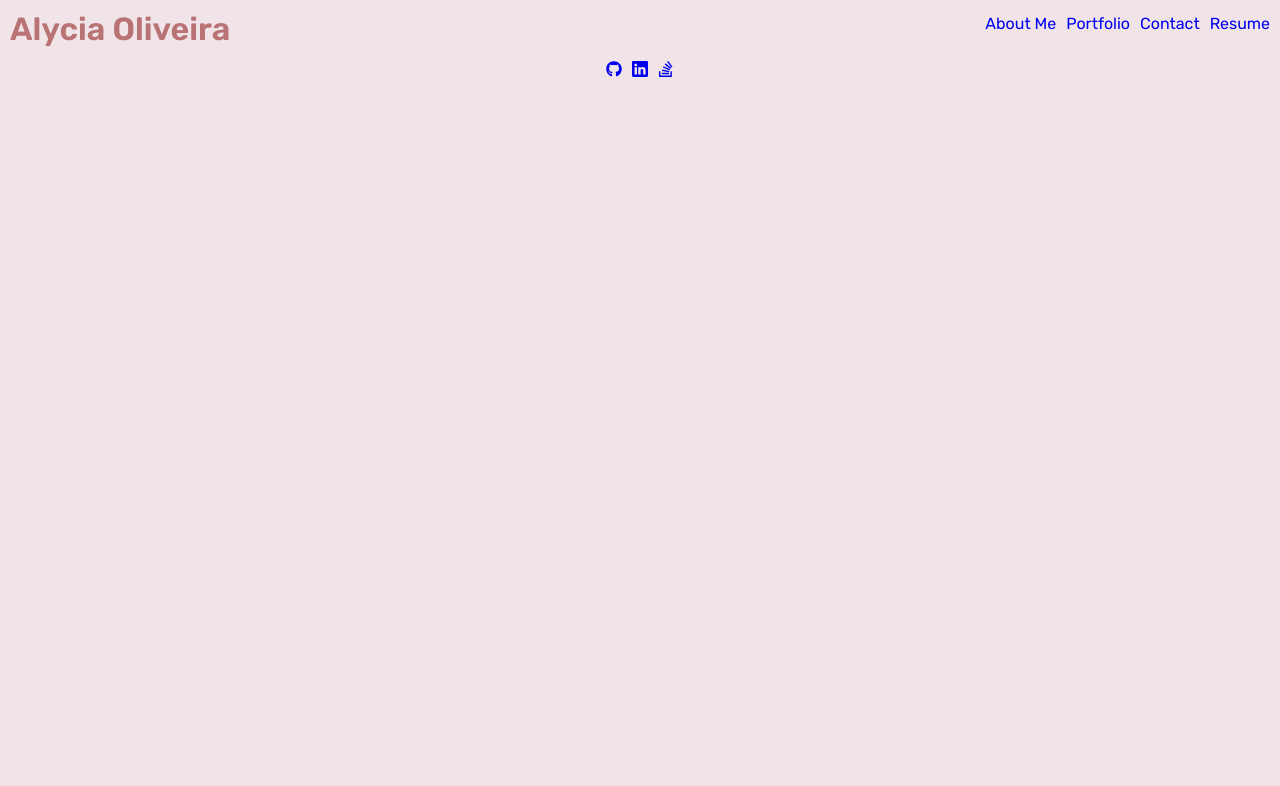
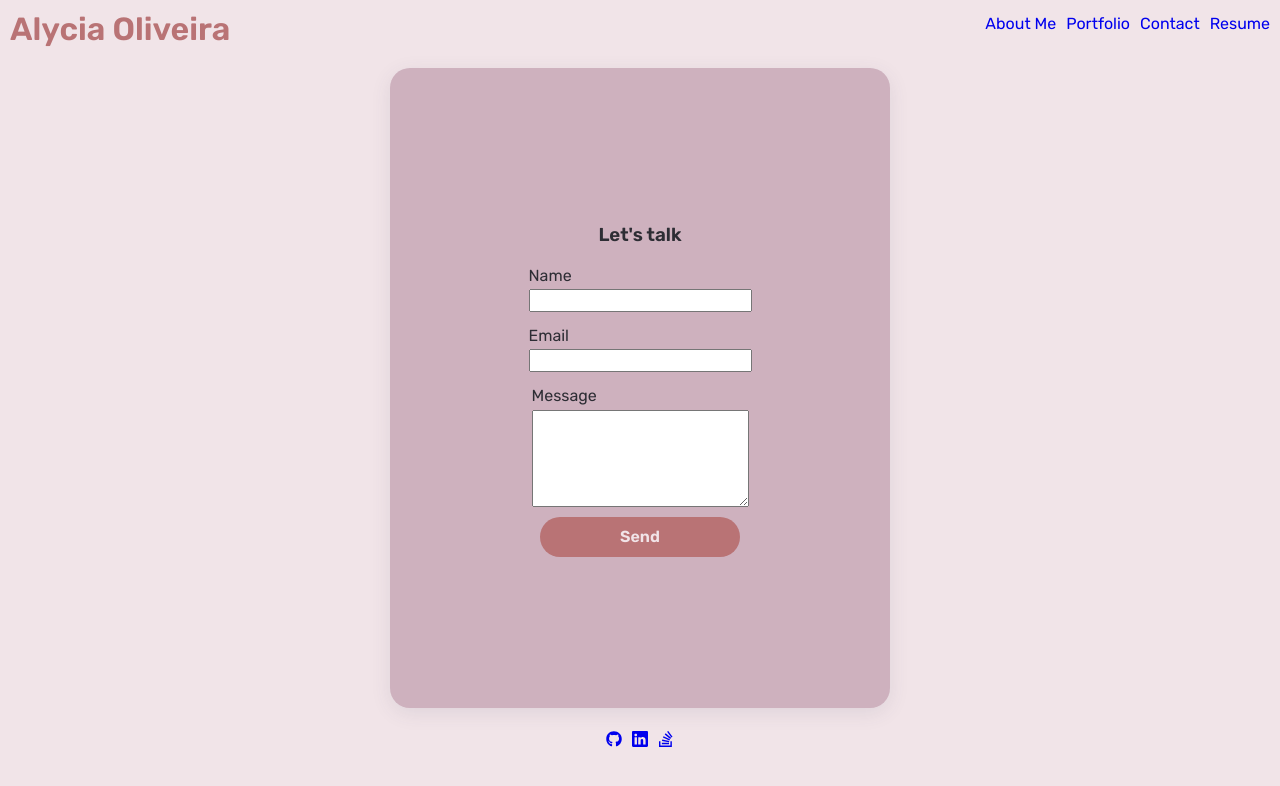
Before and after one commit to 1alyciaoliveira/ReactPortfolio, a React (Create React App) app: page /contact in a window 1280 px wide. Shown: the top 786 px of the page. Built offline with nearby package versions, Linux system fonts and the light colour scheme.

Commit message:
fixing small details

```diff
--- a/package.json
+++ b/package.json
@@ -8,6 +8,7 @@
     "@testing-library/user-event": "^13.5.0",
     "react": "^18.2.0",
     "react-dom": "^18.2.0",
+    "react-hook-form": "^7.45.4",
     "react-icons": "^4.10.1",
     "react-router-dom": "^6.14.2",
     "react-scripts": "5.0.1",
--- a/src/App.js
+++ b/src/App.js
@@ -1,8 +1,9 @@
 import React from 'react'
 import Header from './components/header/Header';
 import AboutMe from './components/about/AboutMe';
-import Footer from './components/footer/Footer';
+import Footer from './components/contact/Footer';
 import Portfolio from './components/project/Portfolio';
+import ContactMe from './components/contact/ContactMe';
 import { BrowserRouter as Router, Routes, Route } from 'react-router-dom';
 
 function App() {
@@ -14,6 +15,7 @@ function App() {
           <Route exact path='/' element={<AboutMe />} />
           <Route exact path='/about-me' element={<AboutMe />} />
           <Route exact path='/portfolio' element={<Portfolio />} />
+          <Route exact path='/contact' element={<ContactMe />} />
         </Routes>
         <Footer />
       </Router>
--- a/src/components/about/AboutMe.js
+++ b/src/components/about/AboutMe.js
@@ -6,7 +6,7 @@ const aboutMe = () => {
         <div className="container" id="about-me">
             <img src={avatar} alt="avatar" />
             <h3>Hi, I'm Aly.</h3>
-            <p>Lorem ipsum dolor sit amet, consectetur adipiscing elit. Donec pellentesque lacus augue, vel efficitur quam convallis ut. Pellentesque et pulvinar turpis. Mauris pharetra quis massa ut facilisis. Nulla facilisi. Aliquam pulvinar ante non quam dapibus iaculis et eget augue. Pellentesque tristique congue est, fermentum imperdiet tortor tempus et. Sed eleifend.</p>
+            <p>Starting my career as Fullstack MERN Developer, studying Software Engineering at college. My background in HR has nurtured my people skills, but coding is where my heart lies. I find joy in crafting digital solutions from scratch, turning abstract ideas into tangible apps, and enhancing user experiences. My project portfolio encompasses front-end, back-end, and databases, all underscored by a commitment to clean code. Eager to embark on a development career, I'm actively seeking opportunities to contribute my skills and passion. Let's connect and explore the possibilities!</p>
         </div>
     );
 };
--- a/src/components/footer/Footer.js
+++ /dev/null
@@ -1,21 +0,0 @@
-import React from 'react'
-import { FaGithub } from 'react-icons/fa'
-import { BsLinkedin, BsStackOverflow } from 'react-icons/bs'
-
-const Footer = () => {
-    return (
-        <div id="contact-me">
-            <a href='https://github.com/1alyciaoliveira' className='icon'>
-                <FaGithub />
-            </a>
-            <a href='https://www.linkedin.com/in/alycia-oliveira/' className='icon'>
-                <BsLinkedin />
-            </a>
-            <a href='https://stackoverflow.com/users/20818559/aly-oliveira' className='icon'>
-                <BsStackOverflow />
-            </a>
-        </div>
-    )
-}
-
-export default Footer
--- a/src/components/project/Portfolio.js
+++ b/src/components/project/Portfolio.js
@@ -3,16 +3,15 @@ import { projectData } from './Project.js'
 
 const portfolio = () => {
   return (
-    <div className='container' id='project'>
-      <h2>Recent Projects</h2>
-
+    <div className='portfolio'>
+      <h3>Portfolio</h3>
       <div className='projects'>
       {
         projectData.map(({_id, title, description, image, link}) =>(
           <project key={_id}>
+            <img src={image} alt={title} />
             <h3>{title}</h3>
             <p>{description}</p>
-            <img src={image} alt={title} />
             <a href={link}>View Project</a>
           </project>
       ))
--- a/src/index.css
+++ b/src/index.css
@@ -54,11 +54,7 @@ a {
   text-decoration: none;
 }
 
-button {
-  cursor: pointer;
-  border: none;
-  outline: none;
-}
+
 
 .container {
   width: 95vw;
@@ -74,14 +70,6 @@ button {
   align-content: center;
 }
 
-.grid {
-  display: grid;
-}
-
-.section {
-  padding-top: 7rem;
-  padding-bottom: 2rem;
-}
 
 .section-title {
   font-size: var(--h1-font-size);
@@ -101,30 +89,7 @@ button {
   top: -0.875rem;
 }
 
-.btn {
-  padding: 0.75rem 2rem;
-  line-height: 1;
-  border-radius: 1.875rem;
-  box-shadow: 0 0 1px rgb(0 0 0 / 0%);
-  border: 1px solid transparent;
-  color: #fff;
-  display: inline-block;
-  background-color: var(--contrast-color);
-  font-weight: var(--font-bold);
-}
 
-@keyframes button-push {
-  50% {
-    transform: scale(0.8);
-  }
-  100% {
-    transform: scale(1);
-  }
-}
-
-.btn:hover {
-  animation: button-push 0.3s linear 1;
-}
 
 @media screen and (max-width: 1024px) {
   :root {
@@ -156,16 +121,75 @@ button {
   gap: 10px;
 }
 
+.portfolio {
+  display: flex;
+  flex-direction: row;
+  flex-wrap: wrap;
+  width: 95vw;
+  height: 80vh;
+  padding-left: 15px;
+  padding-right: 15px;
+  margin: 0 auto;
+}
+
 .projects {
   display: flex;
   flex-wrap: wrap;
-  justify-content: center;
-  align-items: center;
-  padding: 10px;
-  gap: 15px;
+  justify-content: space-evenly;
+}
+
+project img {
+  width: 200px;
 }
 
 project {
   display: flex;
   flex-direction: column;
+  flex-wrap: wrap;
+  width: 400px;
 }
+
+.container-contact {
+  display: flex;
+  flex-direction: column;
+  gap: 10px;
+  background-color: var(--second-color);
+  width: 500px;
+  align-items: center;
+  padding-left: 15px;
+  padding-right: 15px;
+  margin: 20px auto;
+  height: 80vh;
+  justify-content: center;
+  border-radius: var(--border-radius);
+  box-shadow: var(--shadow);
+}
+
+.container-contact form {
+  display: flex;
+  flex-direction: column;
+  gap: 10px;
+  width: 100%;
+  align-items: center;
+}
+
+.container-contact form div {
+  display: flex;
+  flex-direction: column;
+}
+
+.container-contact form button {
+  padding: 0.75rem 5rem;
+  line-height: 1;
+  border-radius: 1.875rem;
+  border: none;
+  color: var(--dominant-color);
+  background-color: var(--contrast-color);
+  font-weight: var(--font-bold);
+}
+
+.container-contact form button:hover {
+  background-color: var(--second-color);
+  color: var(--contrast-color);
+  border: 1px solid var(--contrast-color);
+}
```
Also changed, not shown: src/assets/ecommerce.svg, 1 other file (tests, documents, lock files or other folders).
